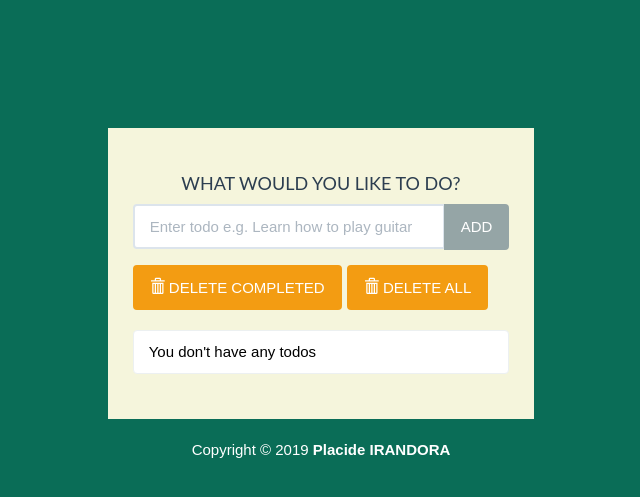
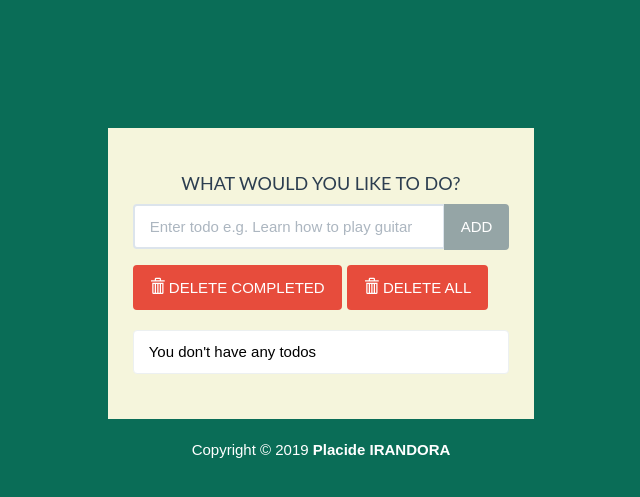
Before and after one commit to placiderapson/todo-list-app-with-django, a Django app: page / in a window 1280 px wide. Shown: the top 497 px of the page, without its empty margins (319-959 px from the left). Run offline with Django 3.2, Linux system fonts and the light colour scheme; data that the repository does not hold is empty; some libraries are stand-ins or nearby versions.

Commit message:
Improve the UX

```diff
--- a/todo_list/todo/templates/todo/index.html
+++ b/todo_list/todo/templates/todo/index.html
@@ -33,12 +33,12 @@
 						<div class="col-lg-12">
 							<div class="btn-toolbar">
 								<div class="btn-group">
-									<a href="{% url 'delete-completed' %}"><button type="button" class="btn btn-warning">
+									<a href="{% url 'delete-completed' %}"><button type="button" class="btn btn-danger">
 										<i class="glyphicon glyphicon-trash"></i> DELETE COMPLETED
 									</button></a>
 								</div>
 								<div class="btn-group">
-									<a href="{% url 'delete-all' %}"><button type="button" class="btn btn-warning">
+									<a href="{% url 'delete-all' %}"><button type="button" class="btn btn-danger">
 										<i class="glyphicon glyphicon-trash"></i> DELETE ALL
 									</button> <a/>
 								</div>
```
